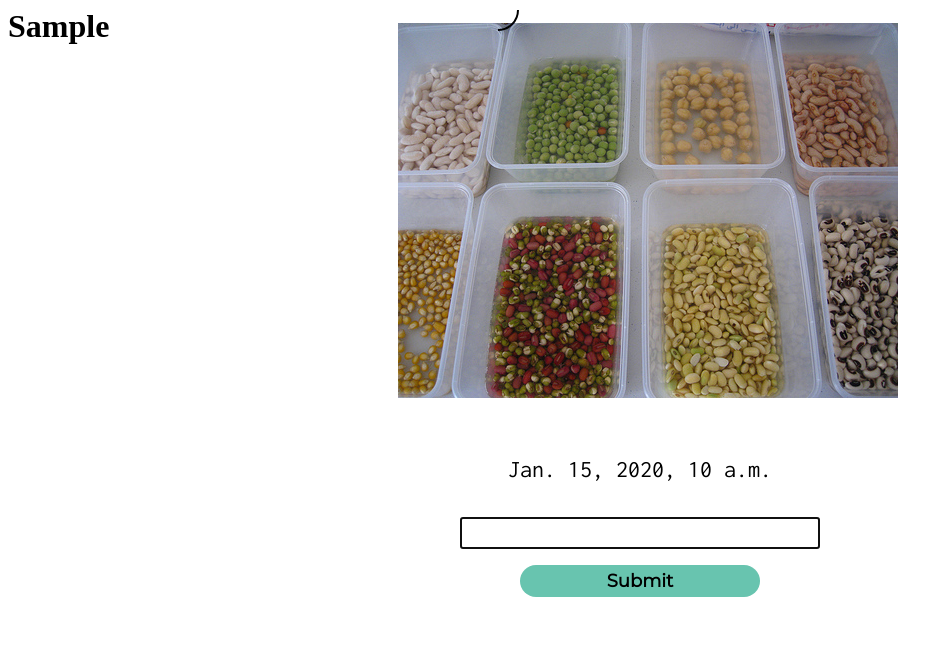
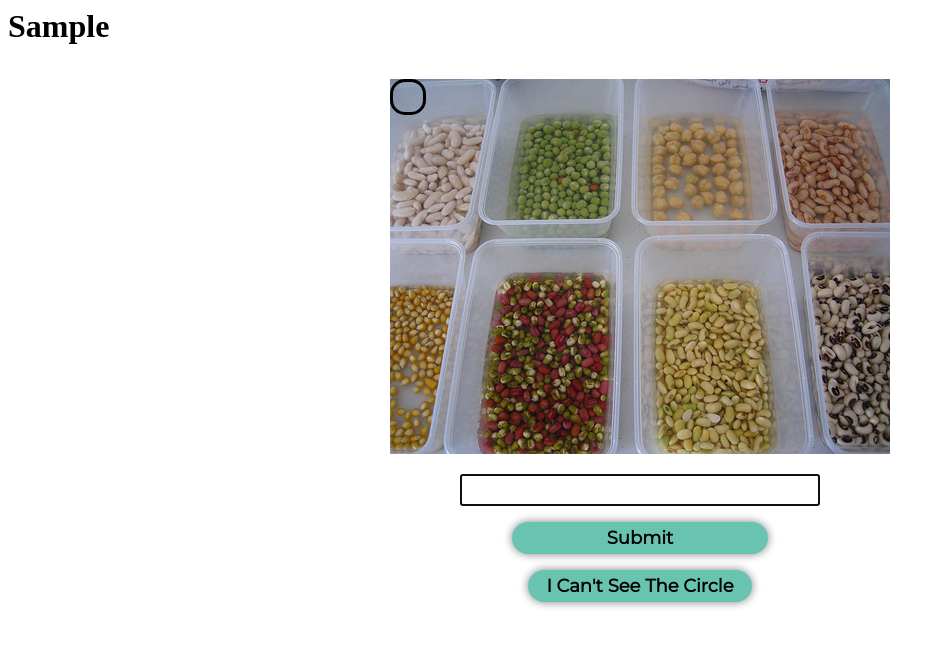
Before and after one commit to EdCo95/COMP3096-colournaming, a Django app: template colournaming/namebytyping/templates/namebytyping/test.html in a window 1280 px wide. Shown: the top 647 px of the page, without its empty margins (0-952 px from the left). Run offline with Django 3.2, Linux system fonts and the light colour scheme; the template is opened without the code that fills it: most values are stand-ins (such as "Sample title", 1, 10 or a date in 2020).

Commit message:
Changed Circle Display Method
Circle is now displayed in a way such that image size does not matter.
Previously an svg was being used that needed a fixed size. Circles are
now drawn without needing any hardcoded sizes, allowing for image sizes
to change.

```diff
--- a/colournaming/namebytyping/static/namebytyping/countdown.js
+++ b/colournaming/namebytyping/static/namebytyping/countdown.js
@@ -1,27 +1,6 @@
-window.onload = function(){
-  var text_input = document.getElementById ('textbox');
-  text_input.focus ();
-  text_input.select ();
-}
 
-function submitenter(myfield,e)
-{
-  var keycode;
-  if (window.event) {
-    keycode = window.event.keyCode;
-  } else if (e) {
-    keycode = e.which;
-  } else {
-    return true;
-  }
 
-  if (keycode == 13) {
-    myfield.form.submit();
-    return false;
-  } else {
-    return true;
-  }
-}
+
 
 // Credit to http://stackoverflow.com/questions/2400227/jquery-timer-implementation
 // for this countdown code
--- /dev/null
+++ b/colournaming/namebytyping/static/namebytyping/functions.js
@@ -0,0 +1,32 @@
+$(window).load(function() {
+  var img = document.getElementById('shown-image');
+  var width = img.clientWidth;
+  var height = img.clientHeight;
+  $('#overlay').css('height', height);
+  $('#overlay').css('width', width);
+});
+
+window.onload = function(){
+  var text_input = document.getElementById ('textbox');
+  text_input.focus ();
+  text_input.select ();
+}
+
+function submitenter(myfield,e)
+{
+  var keycode;
+  if (window.event) {
+    keycode = window.event.keyCode;
+  } else if (e) {
+    keycode = e.which;
+  } else {
+    return true;
+  }
+
+  if (keycode == 13) {
+    myfield.form.submit();
+    return false;
+  } else {
+    return true;
+  }
+}
--- a/colournaming/namebytyping/static/namebytyping/style.css
+++ b/colournaming/namebytyping/static/namebytyping/style.css
@@ -1,31 +1,42 @@
 .image {
-  width:100%;
+  width:600px;
   height: 400px;
-  top: 10px;
-  position: absolute;
   margin: auto;
   display: flex;
   justify-content: center;
   align-items: center;
   margin-bottom: 0.5em;
+  position: relative;
 }
 
-#timer {
-  width: 40em;
-  height: 2em;
-  margin: auto;
-  margin-top: 400px;
-  margin-bottom: 1em;
-  display: flex;
-  justify-content: center;
-  align-items: center;
-  font-family: 'Inconsolata', serif;
-  font-size: 24px;
+#shown-image {
+  max-height: 100%;
+  max-width: 100%;
+  z-index: 1;
 }
 
-img {
-  max-height: 100%;
-  max-width: 100%;
+.overlay {
+  position: absolute;
+  z-index: 2;
+  //background-color: blue;
+  //opacity: 0.5;
+  left: 0;
+  right: 0;
+  margin-left: auto;
+  margin-right: auto;
+  top: 0;
+  bottom: 0;
+  margin-top: auto;
+  margin-bottom: auto;
+  overflow: hidden;
+}
+
+.shape {
+  width: 30px;
+  height: 30px;
+  border-radius: 15px;
+  border: 3px solid black;
+  position: absolute;
 }
 
 #textbox-div {
@@ -39,7 +50,7 @@ img {
 
 }
 
-#submitbutton {
+.button {
   width: 15em;
   height: 2em;
   display: flex;
@@ -48,6 +59,21 @@ img {
   margin: auto;
   background-color: #68c4af;
   border-radius: 30px;
+  margin-bottom: 1em;
+  box-shadow: 0px 0px 10px grey;
+}
+
+#submitbutton {
+  width: 16em;
+}
+
+#help-button {
+  width: 14em;
+}
+
+.button:active {
+  box-shadow: 0px 0px 0px black;
+  color:white;
 }
 
 h4 {
@@ -55,12 +81,8 @@ h4 {
   font-size: 18px;
 }
 
-#submitbutton:hover {
+.button:hover {
   background-color: #25a071;
-}
-
-#submitbutton:focus {
-  background-color: #1766b5;
 }
 
 #textbox {
@@ -73,11 +95,3 @@ h4 {
 #hidden-textbox {
   display: none;
 }
-
-#time-tracker {
-  display: none;
-}
-
-#time-setter {
-  display: none;
-}
--- a/colournaming/namebytyping/templates/namebytyping/test.html
+++ b/colournaming/namebytyping/templates/namebytyping/test.html
@@ -1,7 +1,3 @@
-<div id="time-setter">
-  <input type="text" id="time-start" value="{{ time_elapsed }}">
-</div>
-
 <h1>{{ session_key }}</h1>
 
 {% load staticfiles %}
@@ -9,22 +5,13 @@
 <link href='https://fonts.googleapis.com/css?family=Montserrat' rel='stylesheet' type='text/css'>
 <link href='https://fonts.googleapis.com/css?family=Inconsolata' rel='stylesheet' type='text/css'>
 <script src="https://ajax.googleapis.com/ajax/libs/jquery/2.2.0/jquery.min.js"></script>
-<script src="{% static 'namebytyping/countdown.js' %}"></script>
+<script src="../../static/namebytyping/functions.js"></script>
 
 <div class = "image">
-  {%if image_number%}
-  <img src="../../static/namebytyping/images/{{ image_number }}.jpg">
-  {% endif %}
-</div>
-<div class = "image">
-    <svg height="400" width="300">
-
-        <circle id="circle" cx="{{ circlex }}" cy="{{ circley }}" r="20" stroke="black" stroke-width="2" fill="none" />
-    </svg>
-</div>
-
-<div id="timer">
-  {{ time }}
+  <img id="shown-image" src="../../static/namebytyping/images/{{ image_number }}.jpg"/>
+  <div class="overlay" id="overlay">
+    <div class="shape" style="top:{{ circley }}; left:{{ circlex }};"></div>
+  </div>
 </div>
 
 <form action="{% url 'namebytyping:submit' %}" method="post">
@@ -34,15 +21,16 @@
         <input type="text" name="colourname" id="textbox" onKeyPress="return submitenter(this,event)">
       </div>
 
-      <div id="submitbutton" onclick="this.parentNode.submit()" tabindex="1" name="colourname">
+      <div id="submitbutton" class="button" onclick="this.parentNode.submit()" name="colourname">
         <h4>Submit</h4>
+      </div>
+
+      <div class="button" id="help-button">
+        <h4>I Can't See The Circle</h4>
       </div>
 
       <div id="hidden-textbox">
         <input type="text" name="imagenumber" id="hidden-textbox" value="{{ image_number }}">
       </div>
 
-      <div id="time-tracker">
-        <input type="text" name="timer" id="time-tracker-box">
-      </div>
 </form>
```
Also changed, not shown: colournaming/namebytyping/models.py (+8 -0 lines), colournaming/namebytyping/templates/namebytyping/results.html (+13 -0 lines), colournaming/namebytyping/views.py (+11 -19 lines), colournaming/db.sqlite3, colournaming/namebytyping/migrations/0002_time.py (added), 3 other files.
